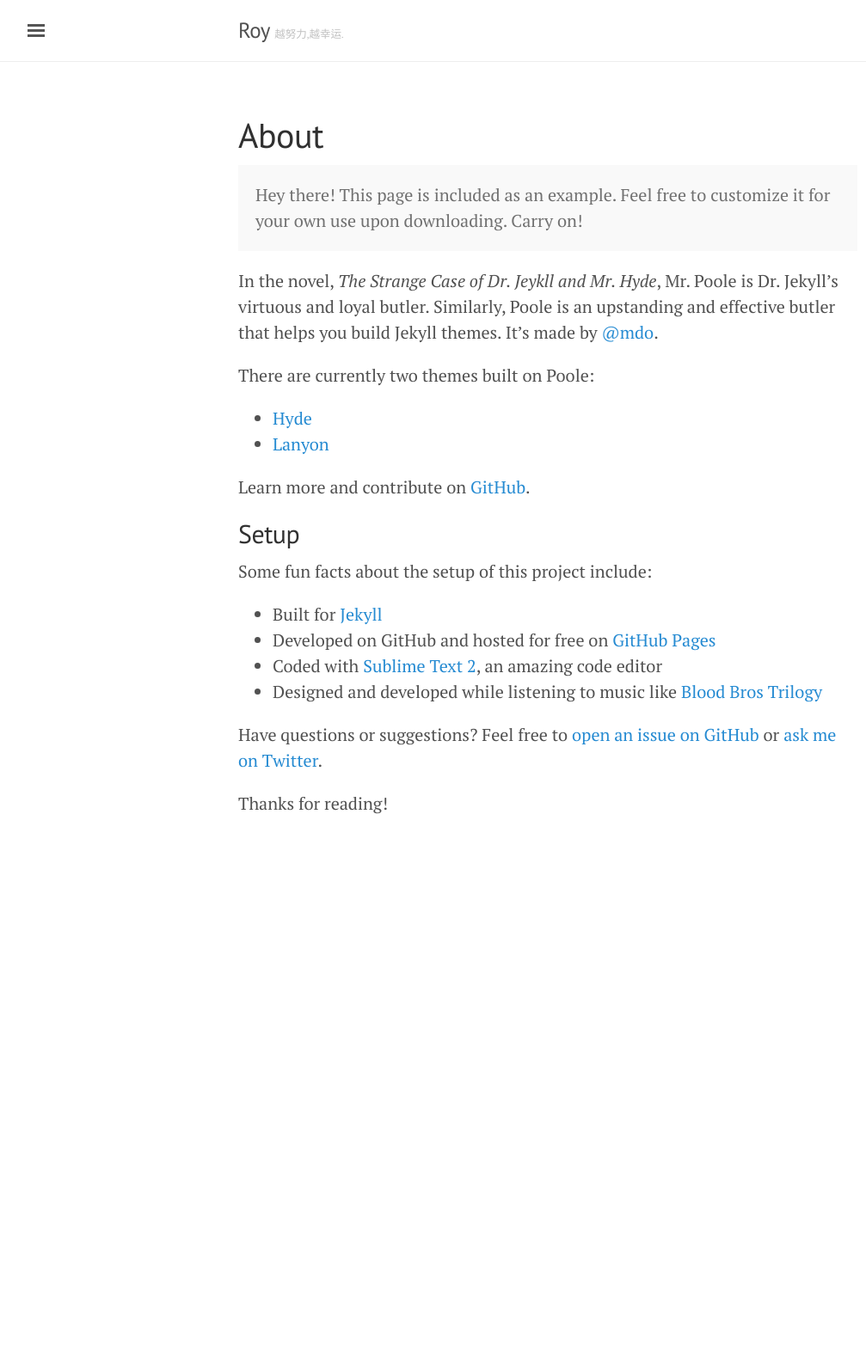
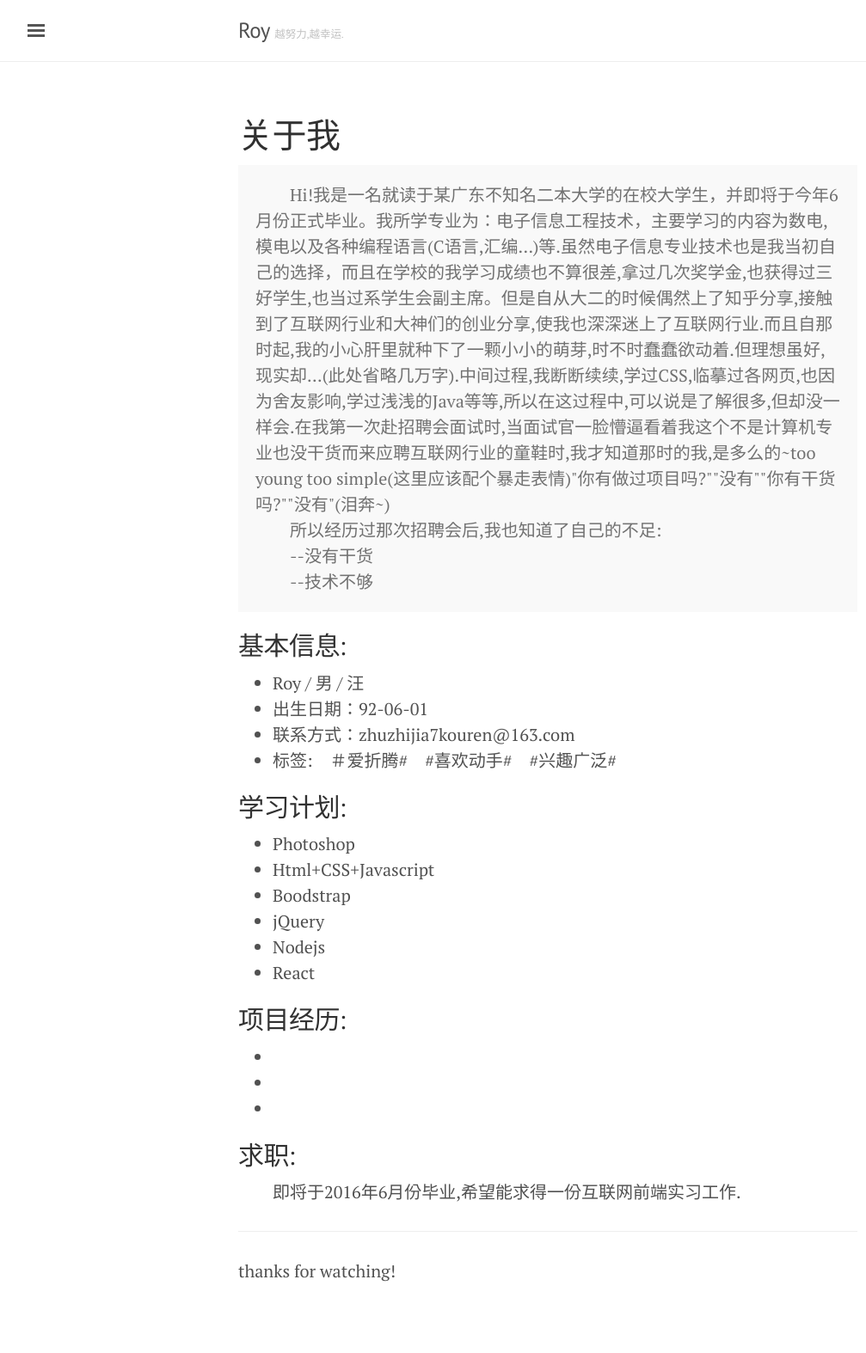
Before and after one commit to royluck/royluck.github.io, a Jekyll site: the page built from about.md, in a window 1280 px wide. Shown: the whole page at 86% size, without its empty margins (3-1010 px from the left). Built offline with Jekyll 4.4.1, drawn with Linux system fonts in a browser that asks for light colours; before the commit the page ends 1030 px from its top, so only the background shows below that.

Commit message:
新增加了关于我,以及增加了两篇博客,划分了三个分支:归档,作品

```diff
--- a/_includes/sidebar.html
+++ b/_includes/sidebar.html
@@ -5,16 +5,13 @@
 <!-- Toggleable sidebar -->
 <div class="sidebar" id="sidebar">
   <div class="sidebar-item">
-    <!--<p>{{ site.description }}</p>-->
-    <img src="/public/images/picme.jpg">
+    <p>{{ site.description }}</p>
   </div>
 
   <nav class="sidebar-nav">
       <a class="sidebar-nav-item{% if page.url == site.baseurl %} active{% endif %}" href="{{ site.baseurl }}/">主页</a>
-      <a class="sidebar-nav-item" href="{{ site.github.repo }}/archive/v{{ site.version }}.zip">作品</a>
-      <a class="sidebar-nav-item" href="{{ site.github.repo }}">文章</a>
-      <a class="sidebar-nav-item{% if page.url == site.baseurl %} active{% endif %}" href="{{ site.baseurl }}/">生活</a>
-      <a class="sidebar-nav-item{% if page.url == site.baseurl %} active{% endif %}" href="{{ site.baseurl }}/">关于我</a>
+      <a class="sidebar-nav-item" href="/b_essay">归档</a>
+      <a class="sidebar-nav-item" href="/b_projects">作品</a>
     {% comment %}
       The code below dynamically generates a sidebar nav of pages with
       `layout: page` in the front-matter. See readme for usage.
--- a/about.md
+++ b/about.md
@@ -1,30 +1,39 @@
 ---
 layout: page
-title: About
+title: 关于我
 ---
 
 <p class="message">
-  Hey there! This page is included as an example. Feel free to customize it for your own use upon downloading. Carry on!
+  　　Hi!我是一名就读于某广东不知名二本大学的在校大学生，并即将于今年6月份正式毕业。我所学专业为：电子信息工程技术，主要学习的内容为数电,模电以及各种编程语言(C语言,汇编...)等.虽然电子信息专业技术也是我当初自己的选择，而且在学校的我学习成绩也不算很差,拿过几次奖学金,也获得过三好学生,也当过系学生会副主席。但是自从大二的时候偶然上了知乎分享,接触到了互联网行业和大神们的创业分享,使我也深深迷上了互联网行业.而且自那时起,我的小心肝里就种下了一颗小小的萌芽,时不时蠢蠢欲动着.但理想虽好,现实却...(此处省略几万字).中间过程,我断断续续,学过CSS,临摹过各网页,也因为舍友影响,学过浅浅的Java等等,所以在这过程中,可以说是了解很多,但却没一样会.在我第一次赴招聘会面试时,当面试官一脸懵逼看着我这个不是计算机专业也没干货而来应聘互联网行业的童鞋时,我才知道那时的我,是多么的~too young too simple(这里应该配个暴走表情)"你有做过项目吗?""没有""你有干货吗?""没有"(泪奔~)<br/>　　所以经历过那次招聘会后,我也知道了自己的不足:
+<br/>　　--没有干货
+<br/>　　--技术不够
 </p>
 
-In the novel, *The Strange Case of Dr. Jeykll and Mr. Hyde*, Mr. Poole is Dr. Jekyll's virtuous and loyal butler. Similarly, Poole is an upstanding and effective butler that helps you build Jekyll themes. It's made by [@mdo](https://twitter.com/mdo).
+## 基本信息:
 
-There are currently two themes built on Poole:
+* Roy / 男 / 汪
+* 出生日期：92-06-01
+* 联系方式：zhuzhijia7kouren@163.com
+* 标签:　＃爱折腾#　#喜欢动手#　#兴趣广泛#
 
-* [Hyde](http://hyde.getpoole.com)
-* [Lanyon](http://lanyon.getpoole.com)
+## 学习计划:
 
-Learn more and contribute on [GitHub](https://github.com/poole).
+* Photoshop
+* Html+CSS+Javascript
+* Boodstrap
+* jQuery
+* Nodejs
+* React
 
-## Setup
+## 项目经历:
+*
+*
+*
 
-Some fun facts about the setup of this project include:
+## 求职:
 
-* Built for [Jekyll](http://jekyllrb.com)
-* Developed on GitHub and hosted for free on [GitHub Pages](https://pages.github.com)
-* Coded with [Sublime Text 2](http://sublimetext.com), an amazing code editor
-* Designed and developed while listening to music like [Blood Bros Trilogy](https://soundcloud.com/maddecent/sets/blood-bros-series)
+　　即将于2016年6月份毕业,希望能求得一份互联网前端实习工作.
 
-Have questions or suggestions? Feel free to [open an issue on GitHub](https://github.com/poole/issues/new) or [ask me on Twitter](https://twitter.com/mdo).
+---
 
-Thanks for reading!
+thanks for watching!
--- /dev/null
+++ b/b_projects/index.html
@@ -0,0 +1,4 @@
+---
+layout: default
+title: 作品
+---
```
Also changed, not shown: _posts/2013-12-31-whats-jekyll.md (deleted, +0 -12 lines), _posts/2014-01-01-example-content.md (deleted, +0 -122 lines), _posts/2014-01-02-introducing-lanyon.md (deleted, +0 -38 lines), _posts/2016-03-21-git.md (added, +31 -0 lines), _posts/2016-03-22-life-list .md (added, +28 -0 lines), b_essay/index.html (added, +22 -0 lines), index.html (+15 -3 lines).
